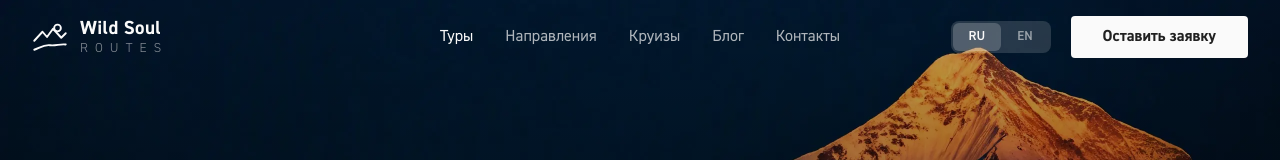
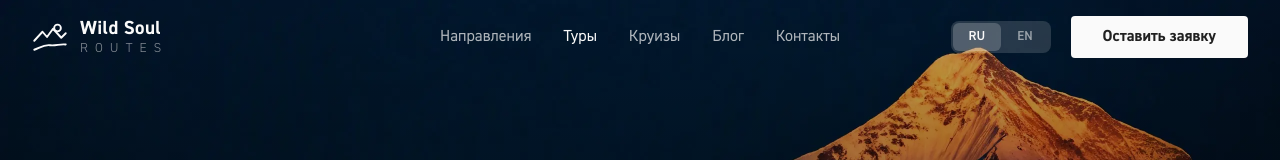
Before and after one commit to fifulina-uxui/wild-soul-routes, a React (Vite) app: page /tours in a window 1280 px wide. Shown: the top 160 px of the page. Built offline with nearby package versions, Linux system fonts and the light colour scheme.

Commit message:
Nav order: Destinations, Tours, Cruises, Blog, Contacts

```diff
--- a/src/data/content.ts
+++ b/src/data/content.ts
@@ -162,8 +162,8 @@ export const contacts = {
 export const content: Record<'ru' | 'en', PageContent> = {
   ru: {
     nav: [
+      { href: '/directions', label: 'Направления' },
       { href: '/tours', label: 'Туры' },
-      { href: '/directions', label: 'Направления' },
       { href: '/cruises', label: 'Круизы' },
       { href: '/blog', label: 'Блог' },
       { href: '/contacts', label: 'Контакты' },
@@ -1290,8 +1290,8 @@ export const content: Record<'ru' | 'en', PageContent> = {
   },
   en: {
     nav: [
+      { href: '/directions', label: 'Destinations' },
       { href: '/tours', label: 'Tours' },
-      { href: '/directions', label: 'Destinations' },
       { href: '/cruises', label: 'Cruises' },
       { href: '/blog', label: 'Blog' },
       { href: '/contacts', label: 'Contacts' },
```
